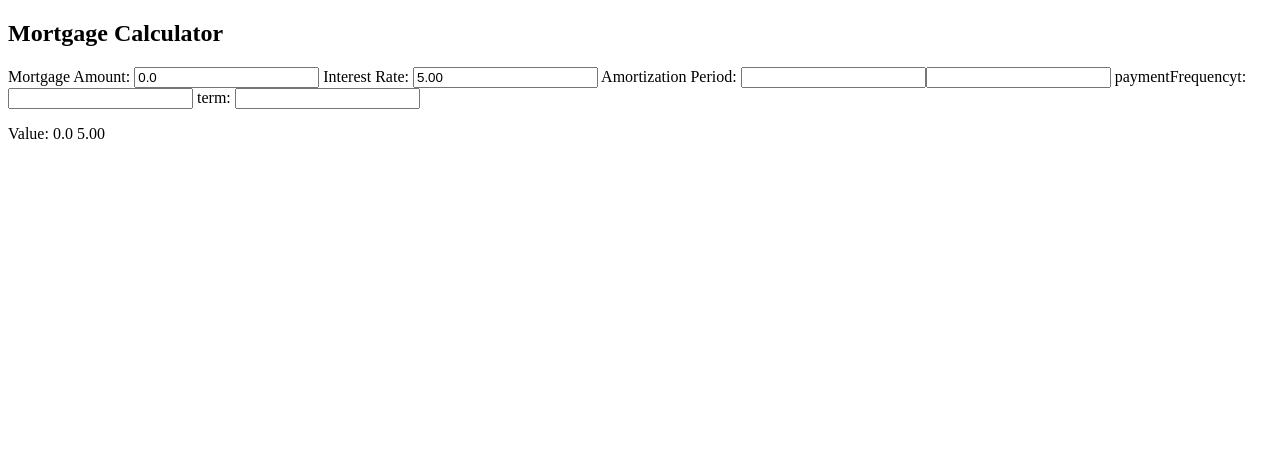
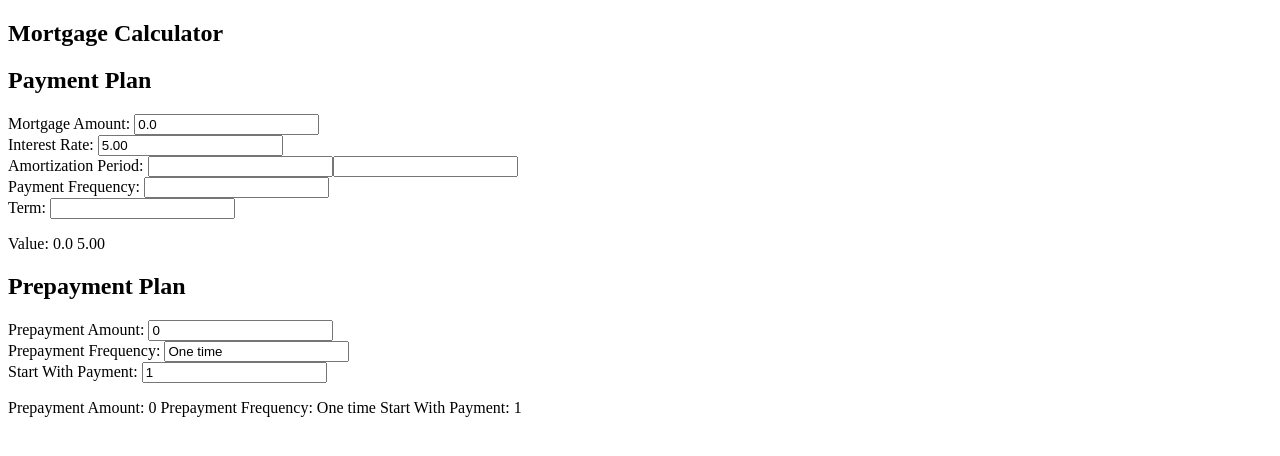
Before and after one commit to MadhaviPraveen/MortgageCalculator, an Angular app in the folder mortgage-calculator/: page / in a window 1280 px wide. Shown: the top 456 px of the page. Built offline with nearby package versions, Linux system fonts and the light colour scheme.

Commit message:
PrePayment Plan basic form

```diff
--- a/mortgage-calculator/src/app/app.component.html
+++ b/mortgage-calculator/src/app/app.component.html
@@ -1,2 +1,3 @@
 <h2>Mortgage Calculator</h2>
 <app-payment-plan></app-payment-plan>
+<app-pre-payment-plan></app-pre-payment-plan>
--- a/mortgage-calculator/src/app/app.module.ts
+++ b/mortgage-calculator/src/app/app.module.ts
@@ -5,11 +5,13 @@ import { AppRoutingModule } from './app-routing.module';
 import { AppComponent } from './app.component';
 import { PaymentPlanComponent } from './payment-plan/payment-plan.component';
 import { ReactiveFormsModule } from '@angular/forms';
+import { PrePaymentPlanComponent } from './pre-payment-plan/pre-payment-plan.component';
 
 @NgModule({
   declarations: [
     AppComponent,
-    PaymentPlanComponent
+    PaymentPlanComponent,
+    PrePaymentPlanComponent
   ],
   imports: [
     BrowserModule,
--- a/mortgage-calculator/src/app/payment-plan/payment-plan.component.html
+++ b/mortgage-calculator/src/app/payment-plan/payment-plan.component.html
@@ -1,24 +1,29 @@
-
+<h2>Payment Plan</h2>
+<div>
     <label id="mortgage-amount-label" >
         Mortgage Amount: <input type="text" [formControl]="mortgageAmount">
     </label>
-
+</div>
+<div>
     <label id="interest-rate-label" >
         Interest Rate: <input type="text" [formControl]="interestRate">
     </label>
-
+</div>
+<div>
     <label id="mortgage-amount-label" >
         Amortization Period: <input type="text" [formControl]="amortizationYears"> <input type="text" [formControl]="amortizationMonths">
     </label>
-
+</div>
+<div>
     <label id="mortgage-amount-label" >
-    paymentFrequencyt: <input type="text" [formControl]="paymentFrequency">
+        Payment Frequency: <input type="text" [formControl]="paymentFrequency">
     </label>
-
+</div>
+<div>
     <label id="term-label" >
-    term: <input type="text" [formControl]="term">
+        Term: <input type="text" [formControl]="term">
     </label>
-
+</div>
 
 <p>
     Value: {{ mortgageAmount.value }}
--- /dev/null
+++ b/mortgage-calculator/src/app/pre-payment-plan/pre-payment-plan.component.html
@@ -0,0 +1,22 @@
+<h2>Prepayment Plan</h2>
+<div>
+    <label id="pre-payment-amount" >
+        Prepayment Amount: <input type="number" [formControl]="prePaymentAmount">
+    </label>
+</div>
+<div>
+    <label id="pre-payment-frequency" >
+        Prepayment Frequency: <input type="string" [formControl]="prePaymentFrequency">
+    </label>
+</div>
+<div>
+    <label id="start-with-payment" >
+        Start With Payment: <input type="number" [formControl]="startWithPayment">
+    </label>
+</div>
+
+  <p>
+    Prepayment Amount: {{ prePaymentAmount.value }}
+    Prepayment Frequency: {{ prePaymentFrequency.value }}
+    Start With Payment: {{ startWithPayment.value }}
+  </p>
--- /dev/null
+++ b/mortgage-calculator/src/app/pre-payment-plan/pre-payment-plan.component.ts
@@ -0,0 +1,23 @@
+import { Component, OnInit, Input } from '@angular/core';
+import { FormControl, FormGroup } from '@angular/forms';
+import { PrePaymentPlans } from '../PrePaymentPlan';
+// import { PrePaymentPlan } from '../PrePaymentPlan';
+
+@Component({
+  selector: 'app-pre-payment-plan',
+  templateUrl: './pre-payment-plan.component.html',
+  styleUrls: ['./pre-payment-plan.component.css']
+})
+export class PrePaymentPlanComponent implements OnInit {
+  prePayment: PrePaymentPlans;
+  @Input() prePaymentPlanForm: FormGroup;
+
+  prePaymentAmount = new FormControl(0);
+  prePaymentFrequency = new FormControl('One time');
+  startWithPayment = new FormControl(1);
+  constructor() { }
+
+  ngOnInit(): void {
+  }
+
+}
--- /dev/null
+++ b/mortgage-calculator/src/app/prePaymentPlan.ts
@@ -0,0 +1,5 @@
+export interface PrePaymentPlans {
+    prePaymentAmount: number;
+    prePaymentFrequency: string;
+    startWithPayment: number;
+}
```
Also changed, not shown: mortgage-calculator/src/app/pre-payment-plan/pre-payment-plan.component.css (added), 1 other file (tests, documents, lock files or other folders). Lines whose indentation alone changed are shown as unchanged.
